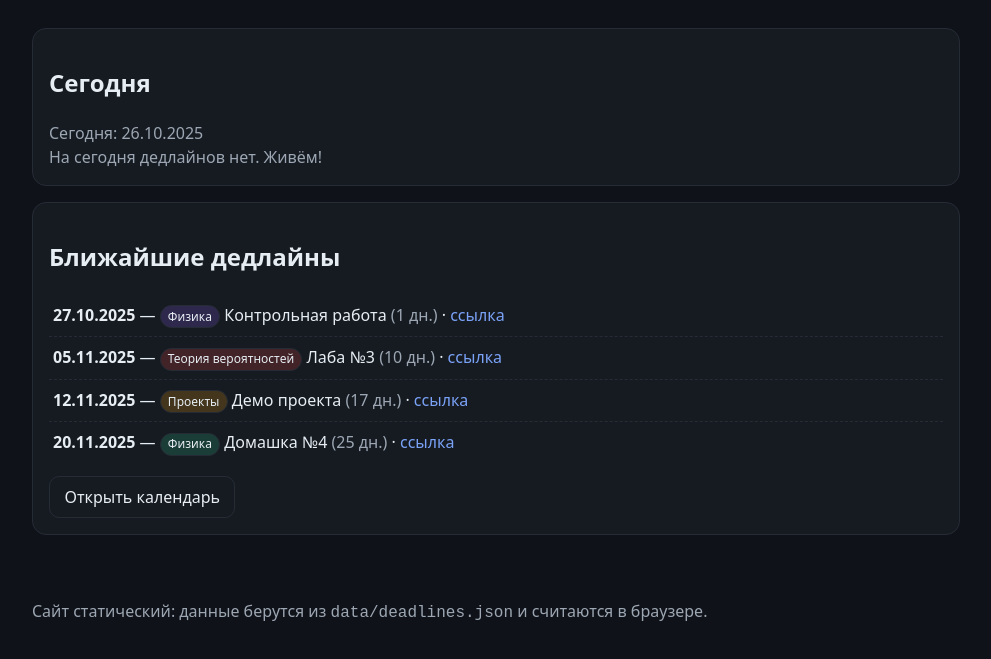
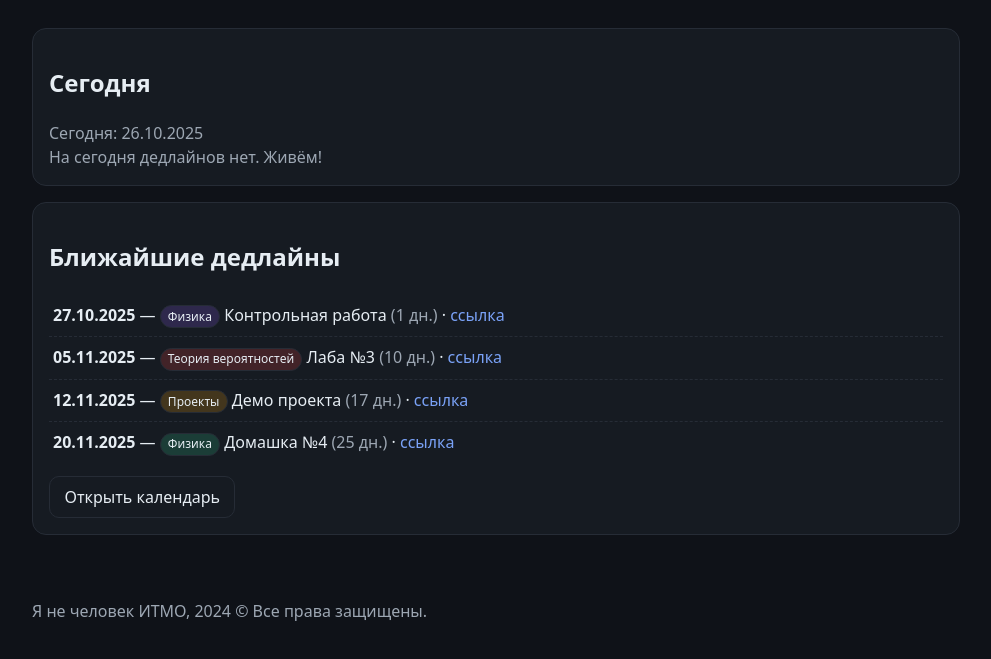
Before and after one commit to attuma/ITMO_DD, a plain HTML site: page index.html in a window 1280 px wide. Shown: the part 61-720 px from the top of the page, without its empty margins (144-1135 px from the left). Drawn offline with Linux system fonts and the light colour scheme.

Commit message:
добавил сайт1 и сайт2 в ОПП и я не человек

```diff
--- a/index.html
+++ b/index.html
@@ -37,7 +37,7 @@
   </main>
 
   <footer class="container footer muted">
-    Сайт статический: данные берутся из <code>data/deadlines.json</code> и считаются в браузере.
+    Я не человек ИТМО, 2024 © Все права защищены.
   </footer>
 
   <script src="static/app.js" defer></script>
```
